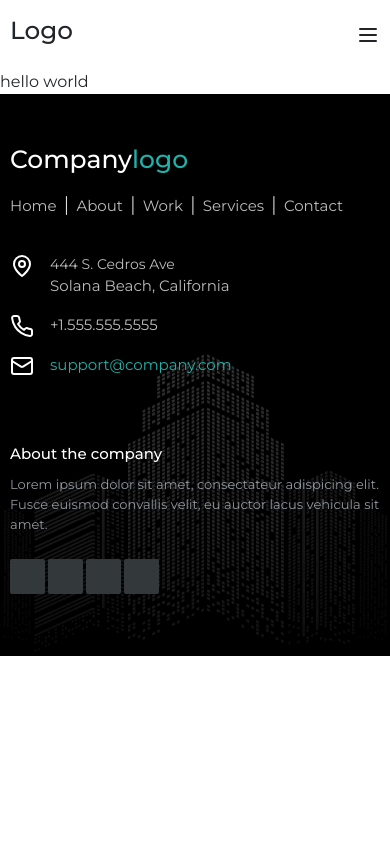
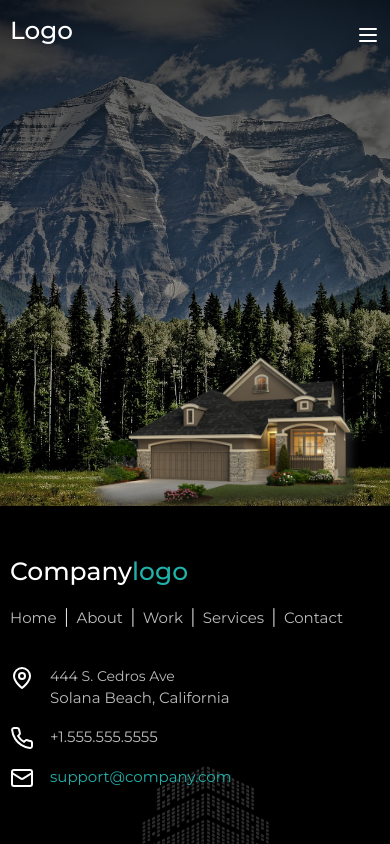
Before and after one commit to Anshkakkar15/white-diamond, a Next.js app: page / in a window 390 px wide. Shown: the top 844 px of the page. Built offline with nearby package versions, Linux system fonts and the light colour scheme.

Commit message:
working with banner section

```diff
--- a/app/layout.jsx
+++ b/app/layout.jsx
@@ -1,10 +1,10 @@
 import "@/styles/globals.css";
 import { Inter } from "next/font/google";
-import "bootstrap/dist/css/bootstrap.css";
 import Script from "next/script";
 import { Header } from "@/layout/header";
 import { Footer } from "@/layout/footer";
-
+import "bootstrap/dist/css/bootstrap.css";
+import { AosInit } from "@/components/AOS";
 const inter = Inter({ subsets: ["latin"] });
 
 export const metadata = {
@@ -15,6 +15,7 @@ export const metadata = {
 export default function RootLayout({ children }) {
   return (
     <html lang="en">
+      <AosInit />
       <body className={inter.className}>
         <Header />
         {children}
--- a/app/page.jsx
+++ b/app/page.jsx
@@ -1,7 +1,19 @@
+import Image from "next/image";
+
+import bannerHome from "@/assets/banner-home.png";
+
+import styles from "@/styles/Home.module.css";
+
 export default function Home() {
   return (
-    <div>
-      <div className="">hello world</div>
+    <div className={styles.homePage}>
+      <div className={styles.banner}>
+        <div className="container-fluid">
+          <div data-aos="fade-up" className={styles.banner_home}>
+            <Image src={bannerHome} alt="home" />
+          </div>
+        </div>
+      </div>
     </div>
   );
 }
--- /dev/null
+++ b/components/AOS/index.jsx
@@ -0,0 +1,15 @@
+"use client";
+
+import { useEffect } from "react";
+import "aos/dist/aos.css";
+import Aos from "aos";
+
+export const AosInit = () => {
+  useEffect(() => {
+    Aos.init({
+      duration: 1000,
+    });
+  }, []);
+
+  return;
+};
--- a/layout/header/index.jsx
+++ b/layout/header/index.jsx
@@ -33,7 +33,7 @@ export const Header = () => {
             onClick={() => setIsActive(true)}
             className={`${styles.menu_toggle}`}
           >
-            <Menu />
+            <Menu color="#fff" />
           </div>
           <ul className={`nav ${isActive ? styles.nav_active : null}`}>
             <li onClick={() => setIsActive(false)} className={styles.cross}>
--- a/package.json
+++ b/package.json
@@ -9,6 +9,7 @@
     "lint": "next lint"
   },
   "dependencies": {
+    "aos": "^2.3.4",
     "bootstrap": "^5.3.2",
     "lucide-react": "^0.287.0",
     "next": "13.5.4",
--- /dev/null
+++ b/styles/Home.module.css
@@ -0,0 +1,48 @@
+.banner {
+  background-image: linear-gradient(0deg, #00000023, #000000b3),
+    url("../assets/banner.jpg");
+  background-repeat: no-repeat;
+  background-size: cover;
+  background-position: bottom;
+  height: 100vh;
+  position: relative;
+  overflow: hidden;
+}
+.banner_home {
+  position: absolute;
+  bottom: -10px;
+  left: 20%;
+  filter: drop-shadow(5px 5px 5px #222);
+}
+
+.banner_home img{
+    height: auto;
+}
+
+@media only screen and (max-width: 990px) {
+  .container-fluid {
+    padding: 0 30px !important ;
+  }
+  .banner {
+    height: 100vh;
+  }
+  .banner_home {
+    left: 10%;
+  }
+}
+@media only screen and (max-width: 767px) {
+    .banner {
+      height: 70vh;
+    }
+    .banner_home {
+      left: 10%;
+    }
+}
+@media only screen and (max-width: 575px) {
+  .banner {
+    height: 60vh;
+  }
+  .banner_home {
+    left: 10%;
+  }
+}
--- a/styles/Layout.module.css
+++ b/styles/Layout.module.css
@@ -3,9 +3,11 @@
 .nav_wrapper {
     width: 100%;
     position: -webkit-sticky;
-    position: sticky;
+    position: fixed;
     top: 0;
-    background-color: #fff;
+    left: 0;
+    z-index: 100;
+    height: auto;
 }
 
 .navigationbar {
@@ -20,6 +22,7 @@
     /* height: 16px; */
     width: auto;
     justify-self: start;
+    color: #fff;
 }
 
 .navigationbar ul {
@@ -31,7 +34,7 @@
 }
 
 .nav_items a {
-    color: #000;
+    color: #bcbcbc;
     font-size: 15px;
     font-weight: 400;
     text-decoration: none;
--- a/styles/globals.css
+++ b/styles/globals.css
@@ -92,7 +92,7 @@ body {
     padding: 0 20px !important ;
   }
 }
-@media only screen and (max-width:590px){
+@media only screen and (max-width:575px){
   .container-fluid{
     padding: 0 10px !important ;
   }
```
Also changed, not shown: 1 other file (tests, documents, lock files or other folders).
